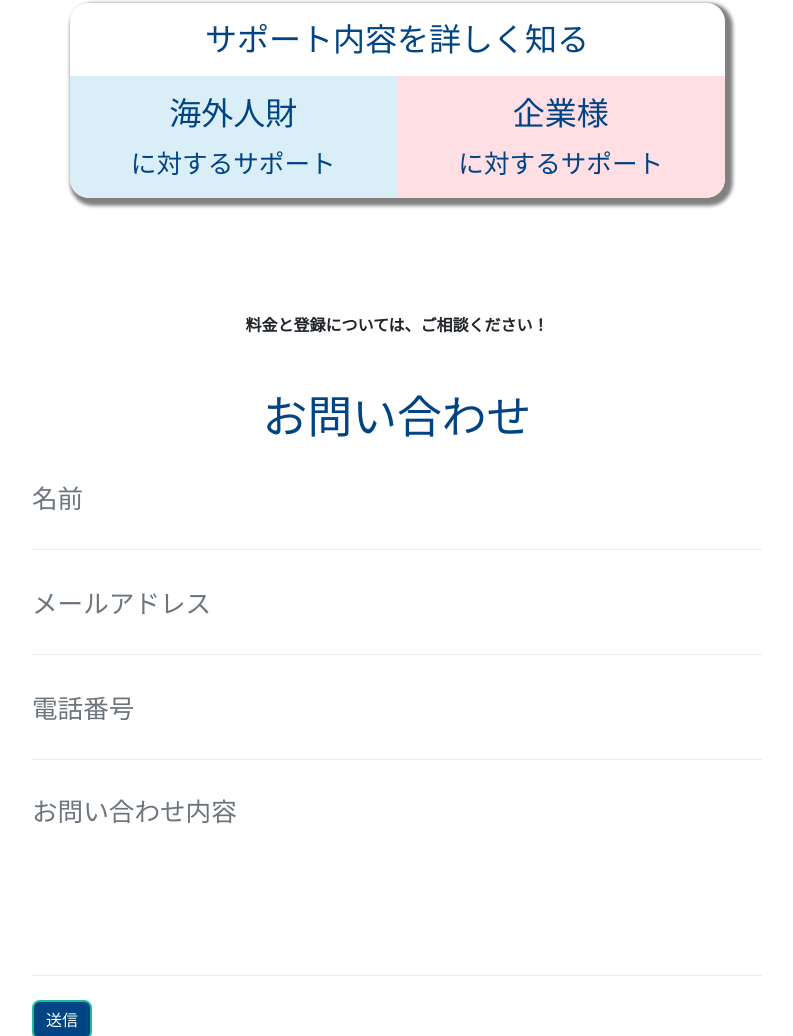
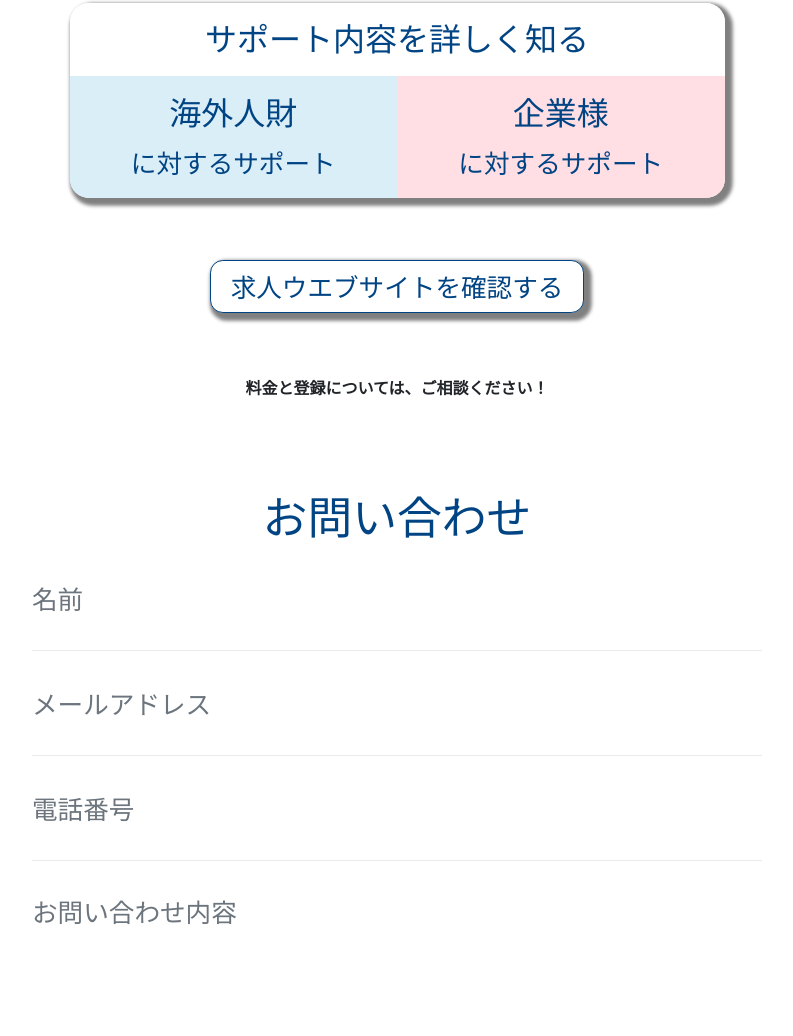
Before and after one commit to lyf1988/youi_web, a website with bundled scripts: page job_listing.html in a window 1280 px wide. Shown: the part 1219-2255 px from the top of the page, without its empty margins (243-1036 px from the left). Built offline with nearby package versions, Linux system fonts and the light colour scheme.

Commit message:
add recruitment info

```diff
--- a/job_listing.html
+++ b/job_listing.html
@@ -135,14 +135,22 @@
             </div>
         </div>
     </section>
+    <div class="detail-button-section">
+        <div class="button-area text-center"><br>
+            <a href="https://www.worker-support.com/jobs/" target="_blank">
+                <button>
+                    求人ウエブサイトを確認する
+                </button><br><br>
+            </a>
+        </div>
+        <div class="page-section text-center">
+            <p><b>料金と登録については、ご相談ください！</b></p>
+        </div>
+    </div>
 
     <!-- Contact Section -->
     <section class="page-section" id="contact">
         <div class="container">
-
-            <div class="page-section text-center">
-                <p><b>料金と登録については、ご相談ください！</b></p>
-            </div>
 
             <!-- Contact Section Heading -->
             <h2 class="page-section-heading text-center text-uppercase mb-0">お問い合わせ</h2>
```
